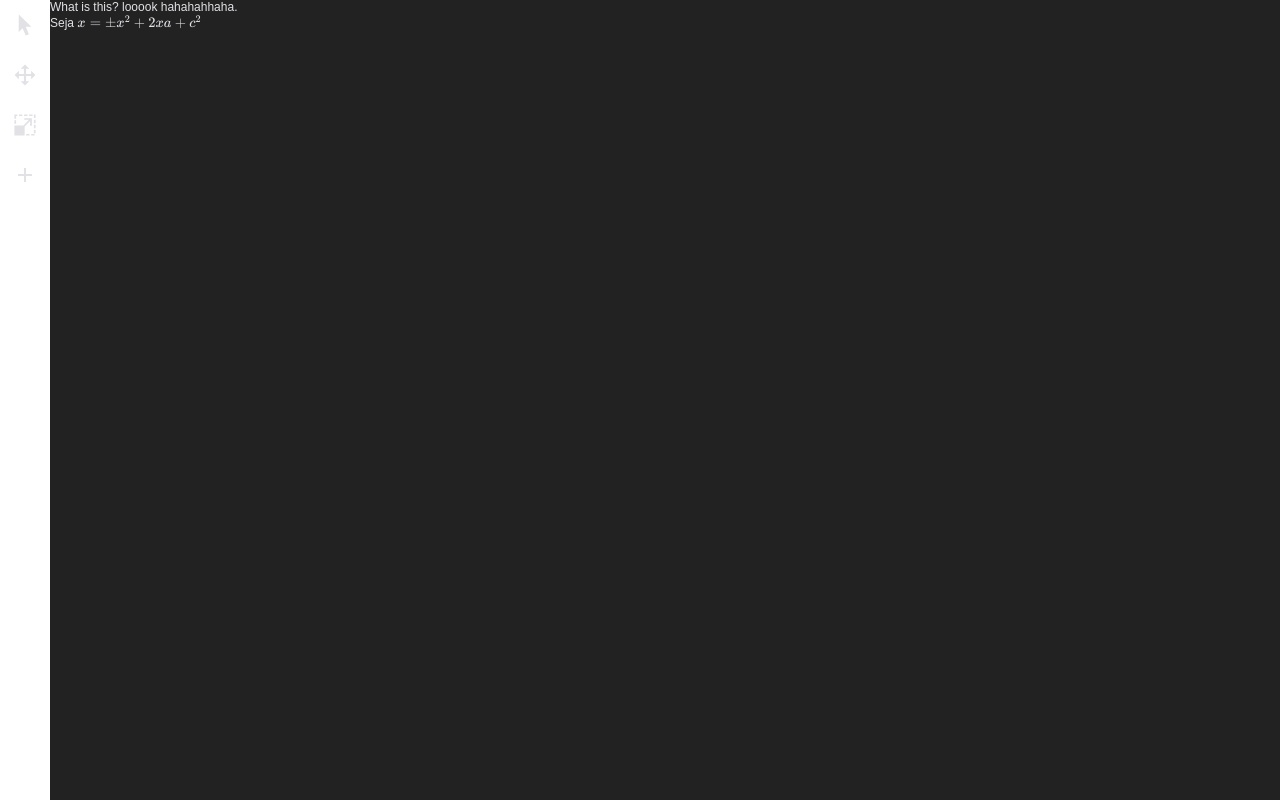
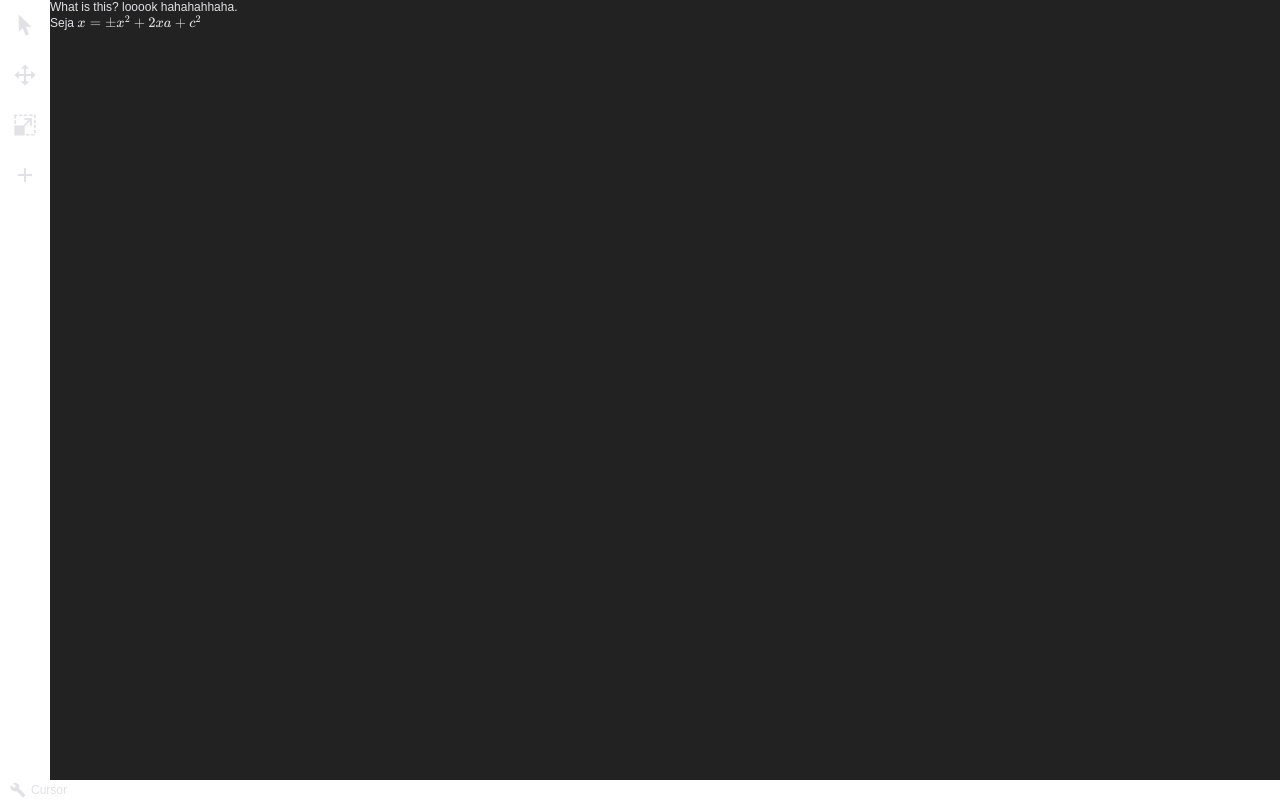
Before and after one commit to EduardoJM/dyboard, a React app: page / in a window 1280 px wide. Built offline with nearby package versions, Linux system fonts and the light colour scheme.

Commit message:
First StatusBar created

```diff
--- a/src/App.tsx
+++ b/src/App.tsx
@@ -2,8 +2,9 @@ import React, { createRef } from 'react';
 import { render } from 'react-dom';
 import { GlobalStyle } from './styles/GlobalStyle';
 
+import StatusBar from './components/StatusBar';
 import Toolbar from './components/Toolbar';
-import { Container, BlackBoard } from './styles/app';
+import { Container, ContentContainer, BlackBoard } from './styles/app';
 import { SizeMonitorProvider } from './contexts/sizeMonitor';
 import { ToolsContextProvider } from './contexts/tools';
 
@@ -23,6 +24,7 @@ const App = () => {
         <>
             <Container>
                 <ToolsContextProvider>
+                    <ContentContainer>
                         <Toolbar />
                         <BlackBoard ref={boardRef}>
                             <SizeMonitorProvider elementReference={boardRef}>
@@ -34,6 +36,8 @@ const App = () => {
                                 </TextBlock>
                             </SizeMonitorProvider>
                         </BlackBoard>
+                    </ContentContainer>
+                    <StatusBar />
                 </ToolsContextProvider>
             </Container>
             <GlobalStyle />
--- /dev/null
+++ b/src/components/StatusBar/index.tsx
@@ -0,0 +1,28 @@
+import React from 'react';
+import { MdBuild } from 'react-icons/md';
+
+import { useTools } from '../../contexts/tools';
+
+import Container from './styles';
+
+const StatusBar: React.FC = () => {
+    const tools = useTools();
+
+    const getToolString = () => {
+        if (tools.currentTool === 'cursor') return 'Cursor';
+        if (tools.currentTool === 'drag') return 'Mover';
+        if (tools.currentTool === 'resize') return 'Redimensionar';
+        return '';
+    };
+
+    return (
+        <Container>
+            <span className="iconed">
+                <MdBuild size={16} />
+                {getToolString()}
+            </span>
+        </Container>
+    );
+};
+
+export default StatusBar;
--- /dev/null
+++ b/src/components/StatusBar/styles.ts
@@ -0,0 +1,25 @@
+import styled from 'styled-components';
+
+const Container = styled.div`
+    user-select: none;
+
+    height: 20px;
+    padding: 0 10px;
+
+    display: flex;
+    flex-direction: row;
+
+    overflow: hidden;
+
+    > span {
+        display: flex;
+        align-items: center;
+        justify-content: flex-start;
+
+        > svg {
+            margin-right: 5px;
+        }
+    }
+`;
+
+export default Container;
--- a/src/styles/app.ts
+++ b/src/styles/app.ts
@@ -3,6 +3,14 @@ import styled from 'styled-components';
 export const Container = styled.div`
     width: 100%;
     height: 100%;
+    display: flex;
+    flex-direction: column;
+    justify-content: flex-start;
+    align-items: stretch;
+`;
+
+export const ContentContainer = styled.div`
+    flex: 1;
     display: flex;
     flex-direction: row;
     align-items: stretch;
```
Lines whose indentation alone changed are shown as unchanged.
